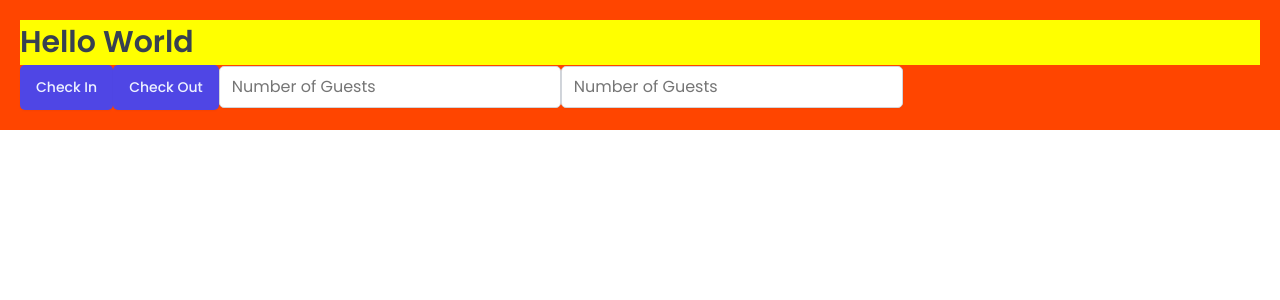
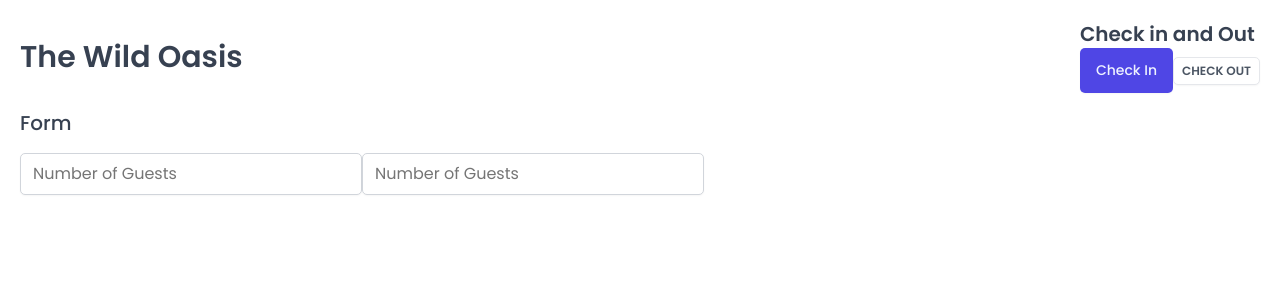
Before and after one commit to akmalzidani/the-wild-oasis, a React (Vite) app: page / in a window 1280 px wide. Shown: the top 300 px of the page. Built offline with nearby package versions, Linux system fonts and the light colour scheme; a web font is replaced by a local one.

Commit message:
Refactor App component layout; add Heading and Row components for better structure and styling

```diff
--- a/src/App.jsx
+++ b/src/App.jsx
@@ -2,29 +2,44 @@
 import GlobalStyles from "./styles/GlobalStyles";
 import Button from "./ui/Button";
 import Input from "./ui/Input";
-
-const H1 = styled.h1`
-  font-size: 30px;
-  font-weight: 600;
-  background-color: yellow;
-`;
+import Heading from "./ui/Heading";
+import Row from "./ui/Row";
 
 const StyledApp = styled.main`
-  background-color: orangered;
   padding: 20px;
 `;
 
 function App() {
   return (
-    <StyledApp>
+    <>
       <GlobalStyles />
-      <H1>Hello World</H1>
-      <Button onClick={() => alert("Checked In")}>Check In</Button>
-      <Button onClick={() => alert("Checked Out!")}>Check Out</Button>
+      <StyledApp>
+        <Row>
+          <Row type="horizontal">
+            <Heading as="h1">The Wild Oasis</Heading>
+            <div>
+              <Heading as="h2">Check in and Out</Heading>
+              <Button onClick={() => alert("Checked In")}>Check In</Button>
+              <Button
+                variation="secondary"
+                sizes="small"
+                onClick={() => alert("Checked Out!")}
+              >
+                Check Out
+              </Button>
+            </div>
+          </Row>
 
-      <Input type="number" placeholder="Number of Guests" />
-      <Input type="number" placeholder="Number of Guests" />
-    </StyledApp>
+          <Row>
+            <Heading as="h3">Form</Heading>
+            <form>
+              <Input type="number" placeholder="Number of Guests" />
+              <Input type="number" placeholder="Number of Guests" />
+            </form>
+          </Row>
+        </Row>
+      </StyledApp>
+    </>
   );
 }
 
--- a/src/ui/Button.jsx
+++ b/src/ui/Button.jsx
@@ -49,19 +49,17 @@
 };
 
 const Button = styled.button`
-  font-size: 1.4rem;
-  padding: 1.2rem 1.6rem;
-  font-weight: 500;
   border: none;
   border-radius: var(--border-radius-sm);
-  background-color: var(--color-brand-600);
-  color: var(--color-brand-50);
-  cursor: pointer;
   box-shadow: var(--shadow-sm);
 
-  &:hover {
-    background-color: var(--color-brand-700);
-  }
+  ${(props) => sizes[props.sizes]}
+  ${(props) => variations[props.variation]}
 `;
 
+Button.defaultProps = {
+  sizes: "medium",
+  variation: "primary",
+};
+
 export default Button;
--- /dev/null
+++ b/src/ui/Heading.jsx
@@ -0,0 +1,26 @@
+import styled, { css } from "styled-components";
+
+const Heading = styled.h1`
+  ${(props) =>
+    props.as === "h1" &&
+    css`
+      font-size: 3rem;
+      font-weight: 600;
+    `}
+  ${(props) =>
+    props.as === "h2" &&
+    css`
+      font-size: 2rem;
+      font-weight: 600;
+    `}
+  ${(props) =>
+    props.as === "h3" &&
+    css`
+      font-size: 2rem;
+      font-weight: 500;
+    `}
+
+  line-height: 1.4;
+`;
+
+export default Heading;
--- /dev/null
+++ b/src/ui/Row.jsx
@@ -0,0 +1,24 @@
+import styled, { css } from "styled-components";
+
+const Row = styled.div`
+  display: flex;
+
+  ${(props) =>
+    props.type === "horizontal" &&
+    css`
+      justify-content: space-between;
+      align-items: center;
+    `}
+  ${(props) =>
+    props.type === "vertical" &&
+    css`
+      flex-direction: column;
+      gap: 1.6rem;
+    `}
+`;
+
+Row.defaultProps = {
+  type: "vertical",
+};
+
+export default Row;
```
